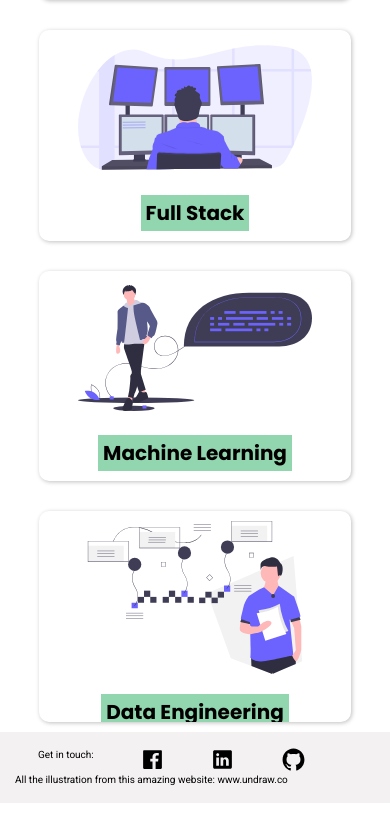
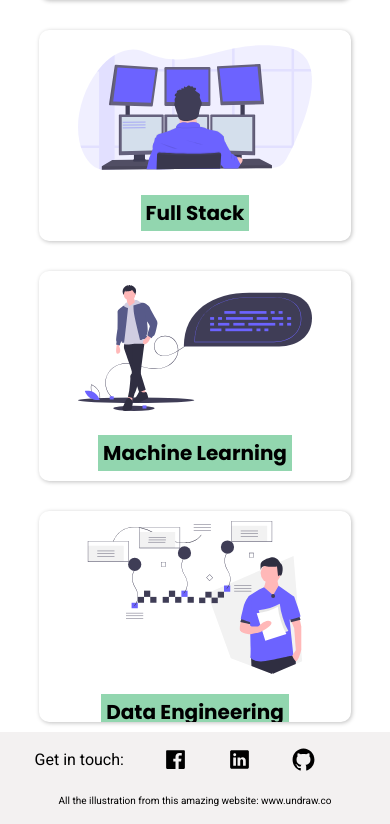
Before and after one commit to harsh-vikram-singh/webdev, a plain HTML site: page index.html in a window 390 px wide. Shown: the part 1131-1955 px from the top of the page. Before the commit the page ends 1934 px from the top, so only its background shows below. Drawn offline with nearby package versions, Linux system fonts and the light colour scheme.

Commit message:
finalizing the layout of the mobile view

```diff
--- a/assets/css/footer.css
+++ b/assets/css/footer.css
@@ -10,6 +10,7 @@
     width: 100%;
     display: flex;
     justify-content: space-around;
+    margin-bottom: 2rem;
 
 }
 
@@ -17,6 +18,12 @@
     font-size: 2.5rem;
 }
 
+.footer__icontext {
+    font-size: 1.6rem;
+}
 .footer__credits {
-    margin: 0 auto;
+    /* margin: 0 auto; */
+    padding: 0rem;
+    text-align: center;
+    /* background: orangered; */
 }
--- a/index.html
+++ b/index.html
@@ -71,7 +71,7 @@
         <!-- footer -->
         <footer class="footer box">
             <div class="footer__icons">
-                <p class="icon_text">Get in touch:</p>
+                <p class="footer__icontext">Get in touch:</p>
                 <ion-icon class="icon" name="logo-facebook"></ion-icon>
                 <ion-icon class="icon" name="logo-linkedin"></ion-icon>
                 <ion-icon class="icon" name="logo-github"></ion-icon>
```
